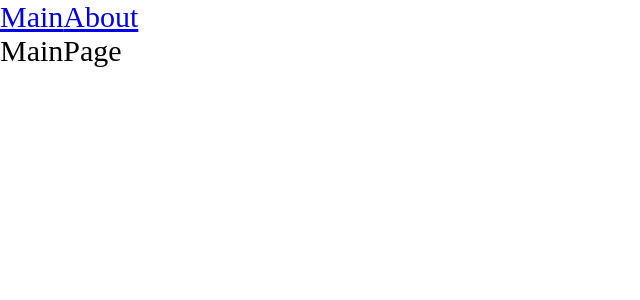
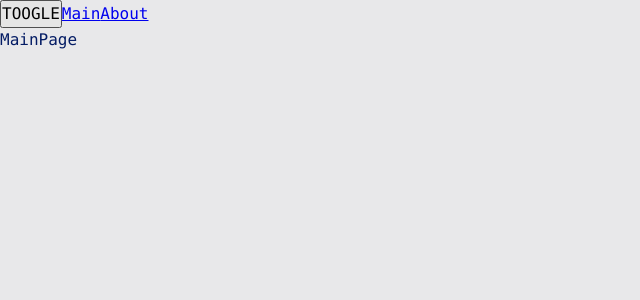
Before and after one commit to 28tad/React-Tutorial, a React app: page / in a window 1280 px wide. Shown: the top 300 px of the page, without its empty margins (0-640 px from the left). Built offline with nearby package versions, Linux system fonts and the light colour scheme; the HTML template or start-up script is replaced by a standard one.

Commit message:
FR: add dark and light themes and context

```diff
--- a/src/App.tsx
+++ b/src/App.tsx
@@ -1,13 +1,16 @@
-import { Suspense } from 'react';
-import { Link } from 'react-router-dom';
-import { Route, Routes } from 'react-router-dom';
-import './index.scss'
+import { Suspense, useContext, useState } from 'react';
+import { Link, Route, Routes } from 'react-router-dom';
+import './styles/index.scss'
 import { AboutPageAsync } from './pages/AboutPage/AboutPage.async';
 import { MainPageAsync } from './pages/MainPAge/MainPage.async';
+import { useTheme } from './theme/useTheme';
+
 
 const App = () => {
+    const {theme, toggleTheme} = useTheme();
     return (
-        <div className="app">
+        <div className={`app ${theme}`}>
+            <button onClick={toggleTheme}>TOOGLE</button>
             <Link to={'/'}>Main</Link>
             <Link to={'/about'}>About</Link>
             <Suspense fallback={<div>Loading...</div>}>
--- a/src/index.scss
+++ /dev/null
@@ -1,9 +0,0 @@
-* {
-    margin: 0;
-    padding: 0;
-    box-sizing: 0;
-}
-
-.app {
-    font-size: 30px;
-}
--- a/src/index.tsx
+++ b/src/index.tsx
@@ -1,10 +1,13 @@
 import {render} from "react-dom";
 import { BrowserRouter } from "react-router-dom";
 import App from "./App";
+import ThemeProvider from "./theme/ThemeProvider";
 
 render (
   <BrowserRouter>
-    <App/>
+    <ThemeProvider>
+      <App/>
+    </ThemeProvider>
   </BrowserRouter>,
   document.getElementById('root')
 )
--- /dev/null
+++ b/src/styles/index.scss
@@ -0,0 +1,12 @@
+@import "./reset.scss";
+@import "./variables/global.scss";
+@import "./themes/dark.scss";
+@import "./themes/light.scss";
+
+.app {
+    font: var(--font-m);
+    background: var(--bg-color);
+    color: var(--primary-color);
+
+    min-height: 100vh;
+}
--- /dev/null
+++ b/src/styles/reset.scss
@@ -0,0 +1,14 @@
+* {
+    margin: 0;
+    padding: 0;
+    box-sizing: border-box;
+}
+
+input,
+button,
+textarea,
+select {
+    margin: 0;
+
+    font: inherit;
+}
--- /dev/null
+++ b/src/styles/themes/dark.scss
@@ -0,0 +1,6 @@
+.app.dark {
+    --bg-color: #090949;
+
+    --primary-color: #049604;
+    --secondary-color: #04ff04;
+}
--- /dev/null
+++ b/src/styles/themes/light.scss
@@ -0,0 +1,6 @@
+.app.light {
+    --bg-color: #e8e8ea;
+
+    --primary-color: #041c65;
+    --secondary-color: #0449e0;
+}
--- /dev/null
+++ b/src/styles/variables/global.scss
@@ -0,0 +1,11 @@
+:root {
+    --font-family-main: Consolas, 'Times New Roman', Serif;
+
+    --font-size-m: 16px;
+    --font-line-m: 24px;
+    --font-m: var(--font-size-m) / var(--font-line-m) var(--font-family-main);
+
+    --font-size-l: 24px;
+    --font-line-l: 32px;
+    --font-l: var(--font-size-l) / var(--font-line-l) var(--font-family-main);
+}
--- /dev/null
+++ b/src/theme/ThemeContext.ts
@@ -0,0 +1,15 @@
+import { createContext } from "react";
+
+export enum Theme {
+    LIGHT = 'light',
+    DARK = 'dark',
+}
+
+export interface ThemeContextProps { // Контекст будет содержать в себе функции за упр. темами
+    theme?: Theme;
+    setTheme?: (theme: Theme) => void;
+}
+
+export const ThemeContext = createContext<ThemeContextProps>({})
+
+export const LOCAL_STORAGE_THEME_KEY = 'theme'
--- /dev/null
+++ b/src/theme/ThemeProvider.tsx
@@ -0,0 +1,22 @@
+import React , { FC ,useMemo,useState } from 'react'
+import { LOCAL_STORAGE_THEME_KEY, ThemeContext, Theme } from './ThemeContext'
+
+const defaultTheme = localStorage.getItem(LOCAL_STORAGE_THEME_KEY) as Theme || Theme.LIGHT
+
+const ThemeProvider: FC = ({children}) => {
+    const [theme, setTheme ] = useState<Theme>(defaultTheme) // Значения получаем из Local Storage избегая хардкод
+
+    const defaultProps = useMemo(() => ({ // Каждый раз не создаём новый, а исп. сущ если в массиве зав. ничего не изм.
+        theme: theme, // передаем тему
+        setTheme: setTheme, // функция которая эту тему будет изменять
+
+    }), [theme]) // реагируем на изменения theme
+
+  return (
+    <ThemeContext.Provider value={defaultProps}>
+        {children}
+    </ThemeContext.Provider>
+  )
+}
+
+export default ThemeProvider
--- /dev/null
+++ b/src/theme/useTheme.ts
@@ -0,0 +1,19 @@
+import { useContext } from "react";
+import { LOCAL_STORAGE_THEME_KEY, Theme, ThemeContext } from './ThemeContext';
+
+interface UseThemeResult {
+    toggleTheme: () => void;
+    theme: Theme;
+}
+
+export function useTheme(): UseThemeResult {
+    const {theme, setTheme} = useContext(ThemeContext);
+
+    const toggleTheme = () => {
+        const newTheme = theme === Theme.DARK ? Theme.LIGHT : Theme.DARK
+        setTheme(newTheme)
+        localStorage.setItem(LOCAL_STORAGE_THEME_KEY, newTheme)
+    }
+
+    return {theme, toggleTheme}
+}
--- a/tsconfig.json
+++ b/tsconfig.json
@@ -10,6 +10,7 @@
     "target": "es5",
     "jsx": "react-jsx",
     // Компилятор будет обрабатывать не только TS файлы, но и JS файлы
+    "removeComments": true,
     "allowJs": true,
     "moduleResolution": "node",
     // esModuleInterop позволяет работать с пакетами, которые используют
@@ -27,7 +28,10 @@
     // можно писать такой
     // import React from 'react';
     "allowSyntheticDefaultImports": true,
-    "baseUrl": "."
+    "baseUrl": ".",
+    // Параметры ниже отвечают за отлов ошибок в ф-иях (Подробнее при наведении на них).
+    // "noUnusedLocals": true,
+    // "noUnusedParameters": true,
   },
   "ts-node": {
     "compilerOptions": {
```
Also changed, not shown: 1 other file (tests, documents, lock files or other folders).
